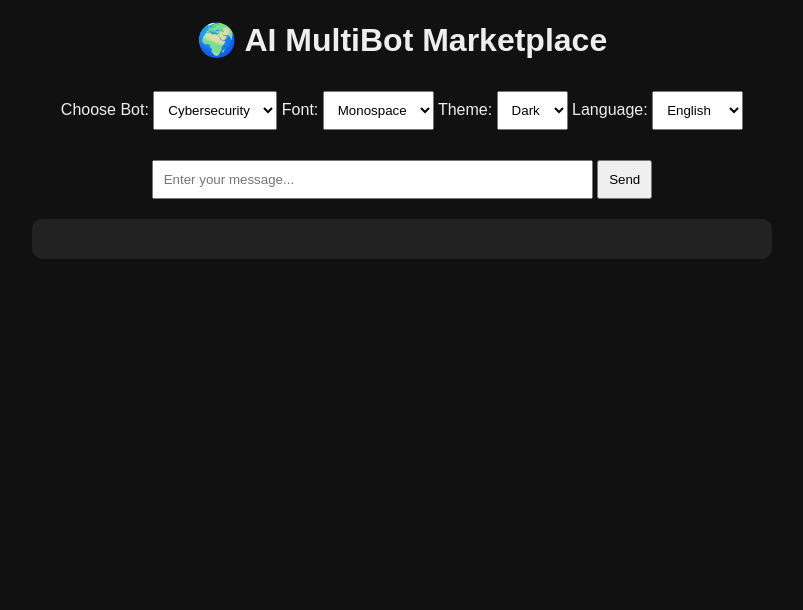
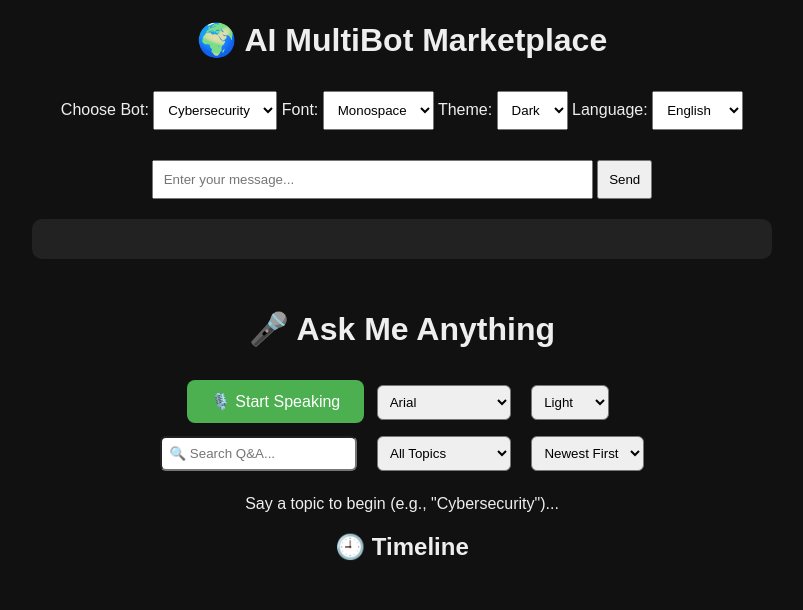
Before and after one commit to krishramoju2/flask-multibot-backend, a Flask app: page / in a window 1280 px wide. Shown: the top 610 px of the page, without its empty margins (238-1041 px from the left). Run offline with Flask 3, Linux system fonts and the light colour scheme; parts of the project's set-up code (start-up, migrations or seed data) failed here and were passed over.

Commit message:
Update index.html

```diff
--- a/templates/index.html
+++ b/templates/index.html
@@ -74,3 +74,60 @@
   </script>
 </body>
 </html>
+<!DOCTYPE html>
+<html lang="en">
+<head>
+  <meta charset="UTF-8" />
+  <meta name="viewport" content="width=device-width, initial-scale=1.0"/>
+  <title>🧠 Smart Voice Assistant</title>
+  <link rel="stylesheet" href="style.css" />
+</head>
+<body class="theme-light">
+  <div class="container">
+    <h1>🎤 Ask Me Anything</h1>
+
+    <div class="controls">
+      <button id="start-btn">🎙️ Start Speaking</button>
+      <select id="font-selector">
+        <option value="Arial">Arial</option>
+        <option value="Courier New">Courier New</option>
+        <option value="Georgia">Georgia</option>
+        <option value="Brush Script MT">Brush Script MT</option>
+        <option value="Comic Sans MS">Comic Sans</option>
+      </select>
+      <select id="bg-selector">
+        <option value="theme-light">Light</option>
+        <option value="theme-dark">Dark</option>
+        <option value="theme-blue">Ocean</option>
+        <option value="theme-pink">Rose</option>
+      </select>
+    </div>
+
+    <div class="filters">
+      <input type="text" id="search-bar" placeholder="🔍 Search Q&A...">
+      <select id="topic-filter">
+        <option value="">All Topics</option>
+        <option value="cybersecurity">Cybersecurity</option>
+        <option value="stock market">Stock Market</option>
+        <option value="space craft">Space Craft</option>
+        <option value="submarine">Submarine</option>
+        <option value="ai">AI</option>
+        <option value="medicine">Medicine</option>
+        <option value="climate change">Climate Change</option>
+      </select>
+      <select id="sort-order">
+        <option value="newest">Newest First</option>
+        <option value="oldest">Oldest First</option>
+      </select>
+    </div>
+
+    <p id="status">Say a topic to begin (e.g., "Cybersecurity")...</p>
+    <div id="response"></div>
+
+    <h2>🕘 Timeline</h2>
+    <div id="timeline"></div>
+  </div>
+
+  <script src="script.js"></script>
+</body>
+</html>
```
